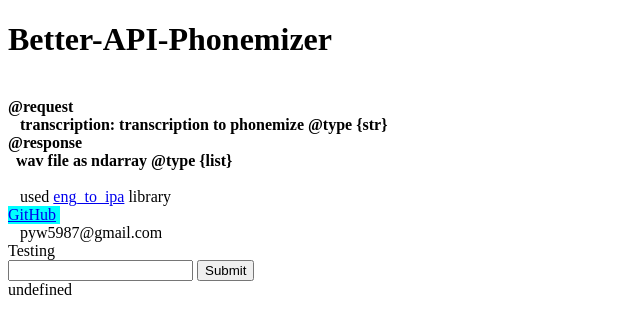
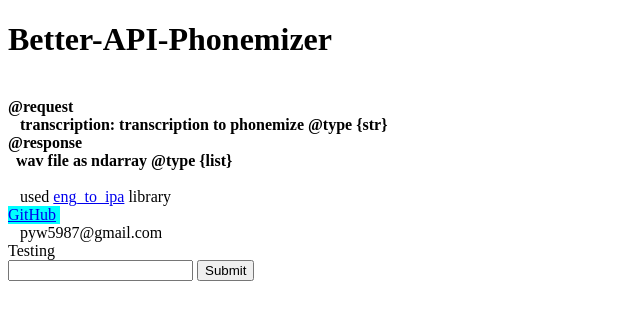
Before and after one commit to queque5987/better-phonemizer, a plain HTML site: page a0.html in a window 1280 px wide. Both pictures are taken after a click on the input 225 px from the left and 270 px from the top of the page. Shown: the full height of the page, 0-640 px from the left. Drawn offline with Linux system fonts and the light colour scheme; no server answers.

Commit message:
20220829 2137

```diff
--- a/a0.html
+++ b/a0.html
@@ -41,6 +41,7 @@
                 ).catch((error) =>
                   console.log(error)
                 )
+                return response.json()
               }
 
               var trs = document.getElementById("submit");
```
